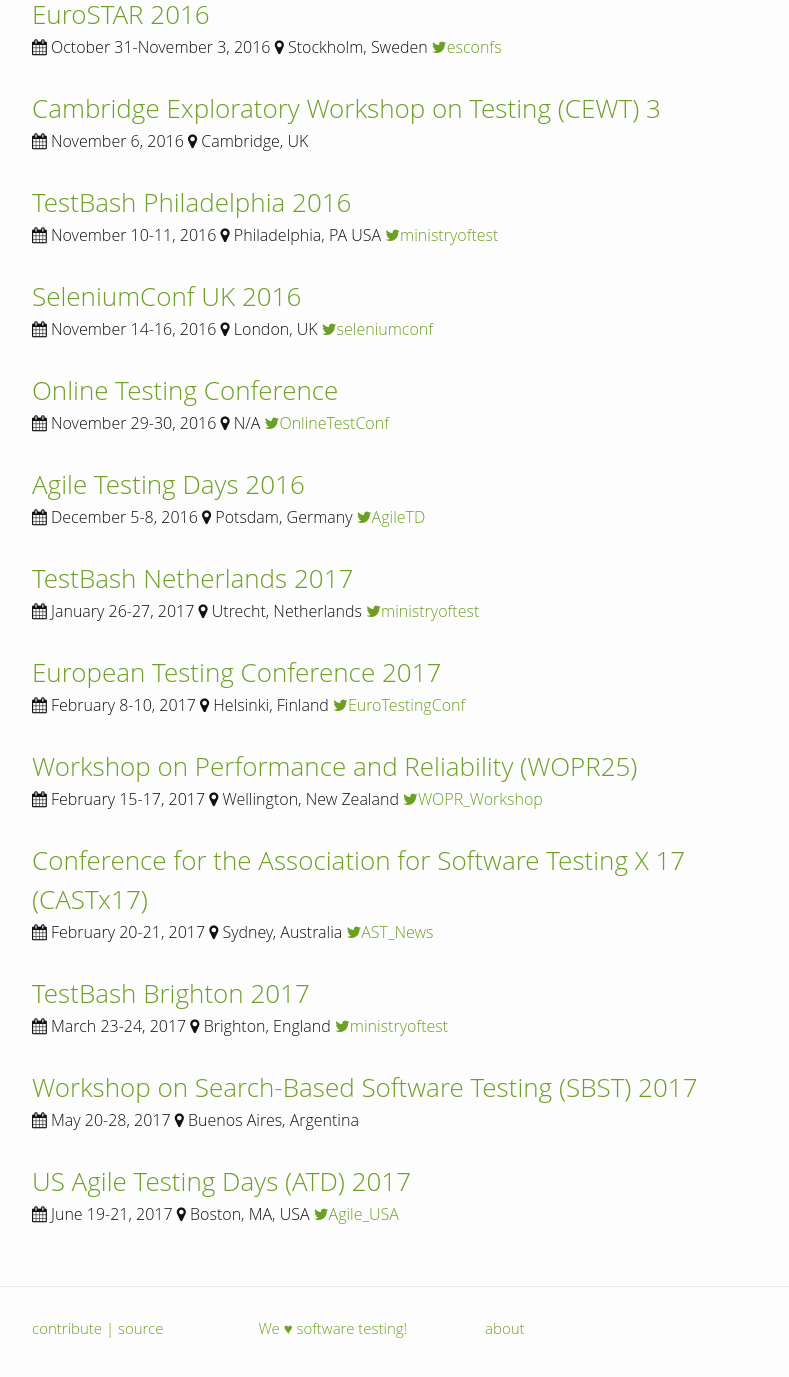
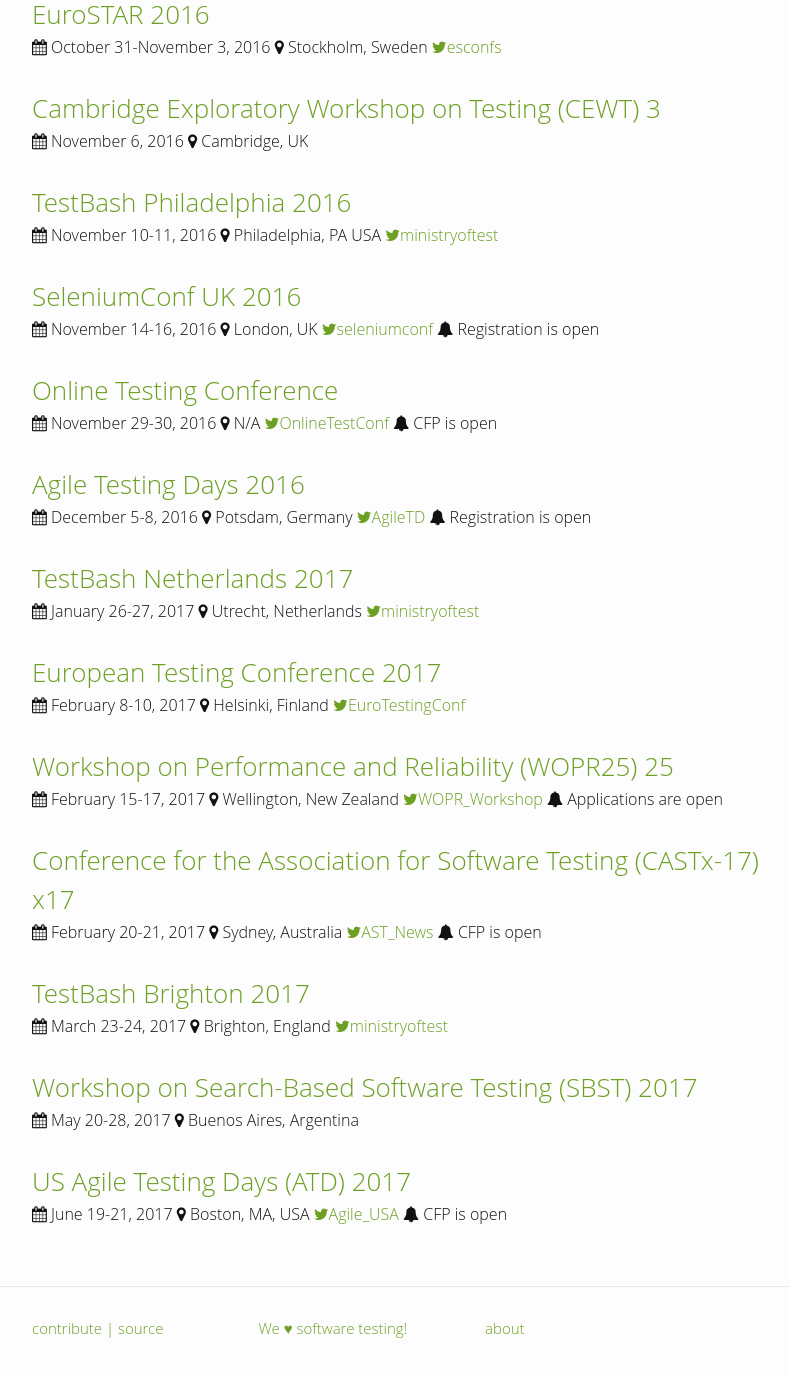
Before and after one commit to TestingConferences/testingconferences.github.io, a Jekyll site: the page built from index.html, in a window 1280 px wide and 1400 px high, scrolled down 1947 px. Shown: the top 1377 px of the window, without its empty margins (238-1027 px from the left). Built offline with Jekyll 4.4.1, drawn with Linux system fonts in a browser that asks for light colours; some of the changed text lies outside the part shown.

Commit message:
status field, plus small fixes

```diff
--- a/_data/current.yml
+++ b/_data/current.yml
@@ -3,12 +3,14 @@
   dates: "August 25-28, 2016"
   url: https://www.socrates-conference.de/
   twitter: socrates_2016
+  status: Registration is open
 
 - name: TestWest (TESTWEST) 2016
   location: Perth, Western Australia
   dates: "September 15, 2016"
   url: http://www.testwest.org
   twitter: TestWestWA
+  status: Registration is open
 
 - name: South Eastern Europe Testing Conference (SEETEST) 2016
   location: Bucharest, Romania
@@ -132,18 +134,21 @@
   dates: "November 14-16, 2016"
   url: http://seleniumconf.co.uk/
   twitter: seleniumconf
+  status: Registration is open
 
 - name: Online Testing Conference
   location: N/A
   dates: "November 29-30, 2016"
   url: http://www.onlinetestconf.com/
   twitter: OnlineTestConf
+  status: CFP is open
 
 - name: Agile Testing Days 2016
   location: Potsdam, Germany
   dates: "December 5-8, 2016"
   url: http://www.agiletestingdays.com/
   twitter: AgileTD
+  status: Registration is open
 
 - name: TestBash Netherlands 2017
   location: Utrecht, Netherlands
@@ -157,17 +162,19 @@
   url: http://europeantestingconference.eu/
   twitter: EuroTestingConf
 
-- name: Workshop on Performance and Reliability (WOPR25)
+- name: Workshop on Performance and Reliability (WOPR25) 25
   location: Wellington, New Zealand
   dates: "February 15-17, 2017"
   url: http://www.performance-workshop.org/
   twitter: WOPR_Workshop
+  status: Applications are open
 
-- name: Conference for the Association for Software Testing X 17 (CASTx17)
+- name: Conference for the Association for Software Testing (CASTx-17) x17
   location: Sydney, Australia
   dates: "February 20-21, 2017"
-  url: http://www.associationforsoftwaretesting.org/
+  url: https://www.associationforsoftwaretesting.org/conference/castx17-call-for-proposals/
   twitter: AST_News
+  status: CFP is open
 
 - name: TestBash Brighton 2017
   location: Brighton, England
@@ -185,3 +192,4 @@
   dates: "June 19-21, 2017"
   url: http://agiletestingdays.us/
   twitter: Agile_USA
+  status: CFP is open
```
